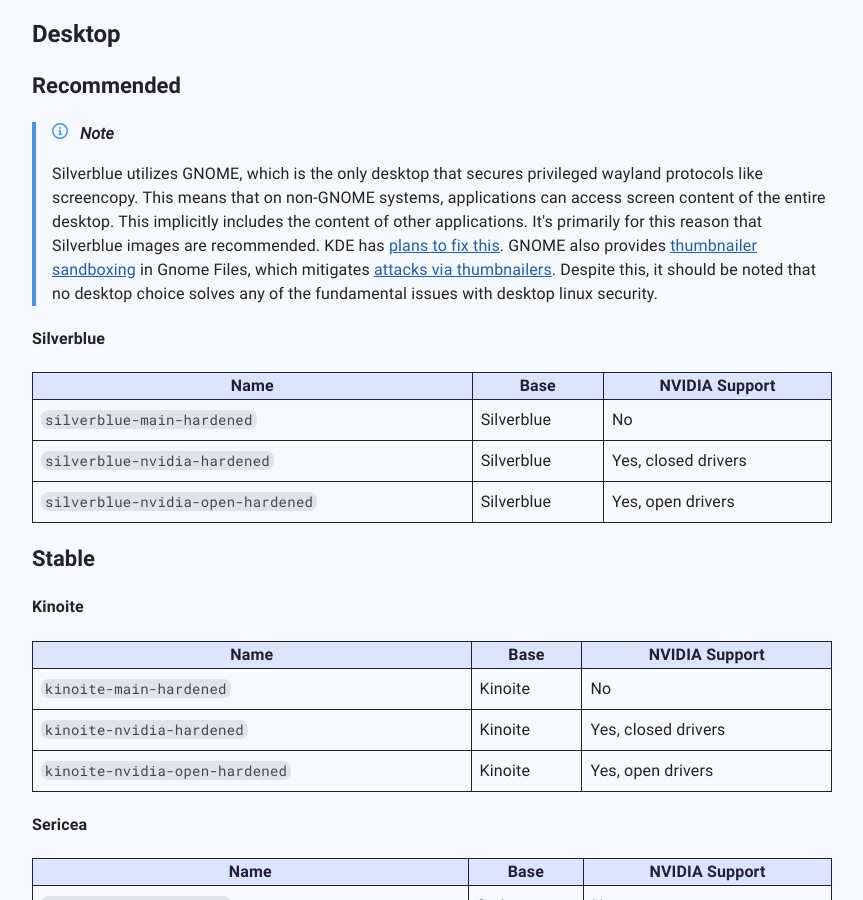
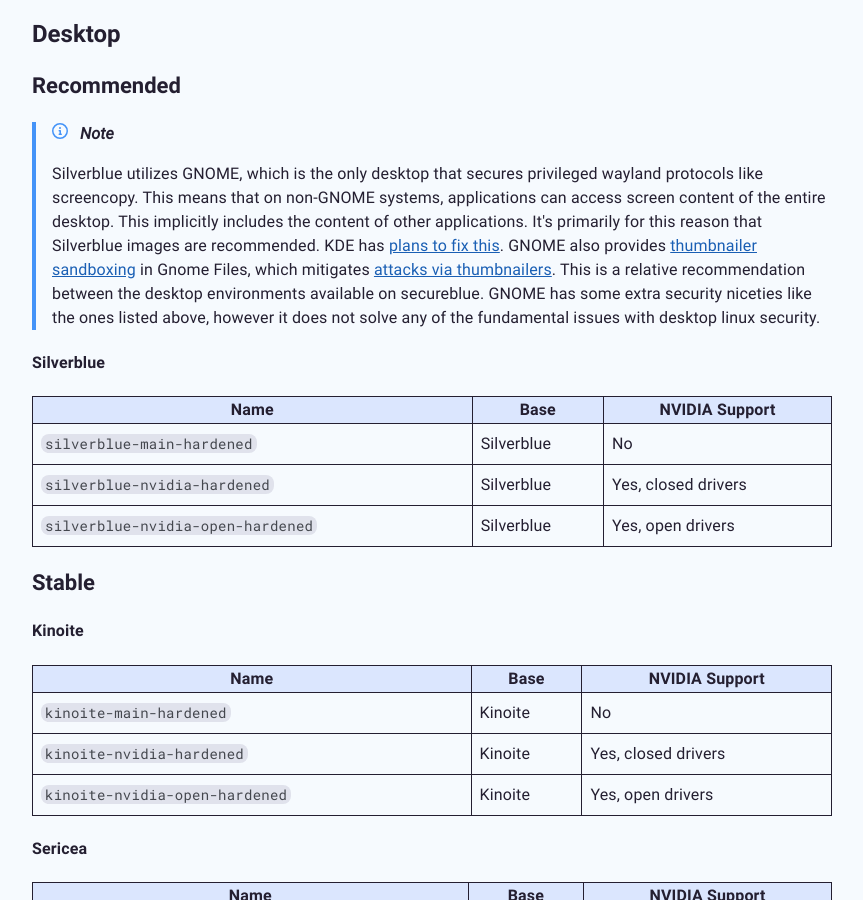
Before and after one commit to secureblue/secureblue.github.io, a Jekyll site: the page built from content/IMAGES.md, in a window 1280 px wide and 900 px high, scrolled down 537 px. Shown: the whole window, without its empty margins (208-1071 px from the left). Built offline with Jekyll 4.4.1, drawn with Linux system fonts in a browser that asks for light colours; some of the changed lines change nothing that is shown.

Commit message:
docs: change recommended image phrasing

```diff
--- a/content/IMAGES.md
+++ b/content/IMAGES.md
@@ -20,7 +20,7 @@
 
 ### Recommended
 
-{% include alert.html type='note' content='Silverblue utilizes GNOME, which is the only desktop that secures privileged wayland protocols like screencopy. This means that on non-GNOME systems, applications can access screen content of the entire desktop. This implicitly includes the content of other applications. It\'s primarily for this reason that Silverblue images are recommended. KDE has <a href="https://invent.kde.org/plasma/xdg-desktop-portal-kde/-/issues/7">plans to fix this</a>. GNOME also provides <a href="https://gitlab.gnome.org/GNOME/gnome-desktop/-/issues/213">thumbnailer sandboxing</a> in Gnome Files, which mitigates <a href="https://scarybeastsecurity.blogspot.com/2016/11/0day-exploit-compromising-linux-desktop.html">attacks via thumbnailers</a>. Despite this, it should be noted that no desktop choice solves any of the fundamental issues with desktop linux security.' %}
+{% include alert.html type='note' content='Silverblue utilizes GNOME, which is the only desktop that secures privileged wayland protocols like screencopy. This means that on non-GNOME systems, applications can access screen content of the entire desktop. This implicitly includes the content of other applications. It\'s primarily for this reason that Silverblue images are recommended. KDE has <a href="https://invent.kde.org/plasma/xdg-desktop-portal-kde/-/issues/7">plans to fix this</a>. GNOME also provides <a href="https://gitlab.gnome.org/GNOME/gnome-desktop/-/issues/213">thumbnailer sandboxing</a> in Gnome Files, which mitigates <a href="https://scarybeastsecurity.blogspot.com/2016/11/0day-exploit-compromising-linux-desktop.html">attacks via thumbnailers</a>. This is a relative recommendation between the desktop environments available on secureblue. GNOME has some extra security niceties like the ones listed above, however it does not solve any of the fundamental issues with desktop linux security.' %}
 
 #### Silverblue
 
```
